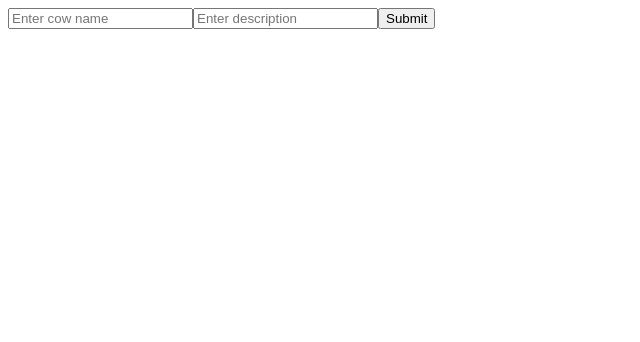
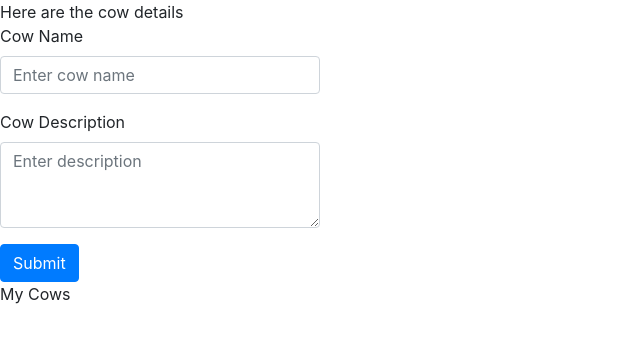
Before and after one commit to sintur2527/cows-practice, a React app: page / in a window 1280 px wide. Shown: the top 342 px of the page, without its empty margins (0-640 px from the left). Built offline with nearby package versions, Linux system fonts and the light colour scheme.

Commit message:
Created barebones components

```diff
--- a/src/App.jsx
+++ b/src/App.jsx
@@ -1,13 +1,21 @@
 import React, { Component, Fragment } from 'react';
+import Details from './Details.jsx';
 import CowForm from './CowForm.jsx';
+import CowList from './CowList.jsx';
 
 export default class App extends Component {
   render() {
     return (
       <Fragment>
-        <form>
+        <div>
+          <Details />
+        </div>
+        <div>
           <CowForm />
-        </form>
+        </div>
+        <div>
+          <CowList />
+        </div>
       </Fragment>
     );
   }
--- a/src/CowForm.jsx
+++ b/src/CowForm.jsx
@@ -1,12 +1,36 @@
 import React, { Component, Fragment } from 'react';
 
 export default class CowForm extends Component {
+  constructor(props) {
+    super(props);
+    this.state = {};
+  }
   render() {
     return (
       <Fragment>
-        <input type="text" placeholder="Enter cow name" />
-        <input type="text" placeholder="Enter description" />
-        <input type="submit" value="Submit" />
+        <form>
+          <div className="form-group">
+            <label for="cowName">Cow Name</label>
+            <input
+              type="text"
+              className="form-control col-sm-3"
+              id="cowName"
+              placeholder="Enter cow name"
+            />
+          </div>
+          <div className="form-group">
+            <label for="cowDescription">Cow Description</label>
+            <textarea
+              className="form-control col-sm-3"
+              id="cowDescription"
+              placeholder="Enter description"
+              rows="3"
+            />
+          </div>
+          <button type="submit" class="btn btn-primary">
+            Submit
+          </button>
+        </form>
       </Fragment>
     );
   }
--- /dev/null
+++ b/src/CowList.jsx
@@ -0,0 +1,7 @@
+import React, { Component } from 'react';
+
+export default class CowList extends Component {
+  render() {
+    return <div>My Cows</div>;
+  }
+}
--- /dev/null
+++ b/src/Details.jsx
@@ -0,0 +1,7 @@
+import React, { Component } from 'react';
+
+export default class Details extends Component {
+  render() {
+    return <div>Here are the cow details</div>;
+  }
+}
--- a/src/index.html
+++ b/src/index.html
@@ -6,11 +6,16 @@
       name="viewport"
       content="width=device-width, initial-scale=1, shrink-to-fit=no"
     />
-    <title>React Scratch App</title>
+    <link
+      rel="stylesheet"
+      href="https://stackpath.bootstrapcdn.com/bootstrap/4.3.1/css/bootstrap.min.css"
+      integrity="sha384-ggOyR0iXCbMQv3Xipma34MD+dH/1fQ784/j6cY/iJTQUOhcWr7x9JvoRxT2MZw1T"
+      crossorigin="anonymous"
+    />
+    <title>My Cows</title>
   </head>
 
   <body>
-    <!-- React js code injected point -->
     <div id="app"></div>
   </body>
 </html>
```
